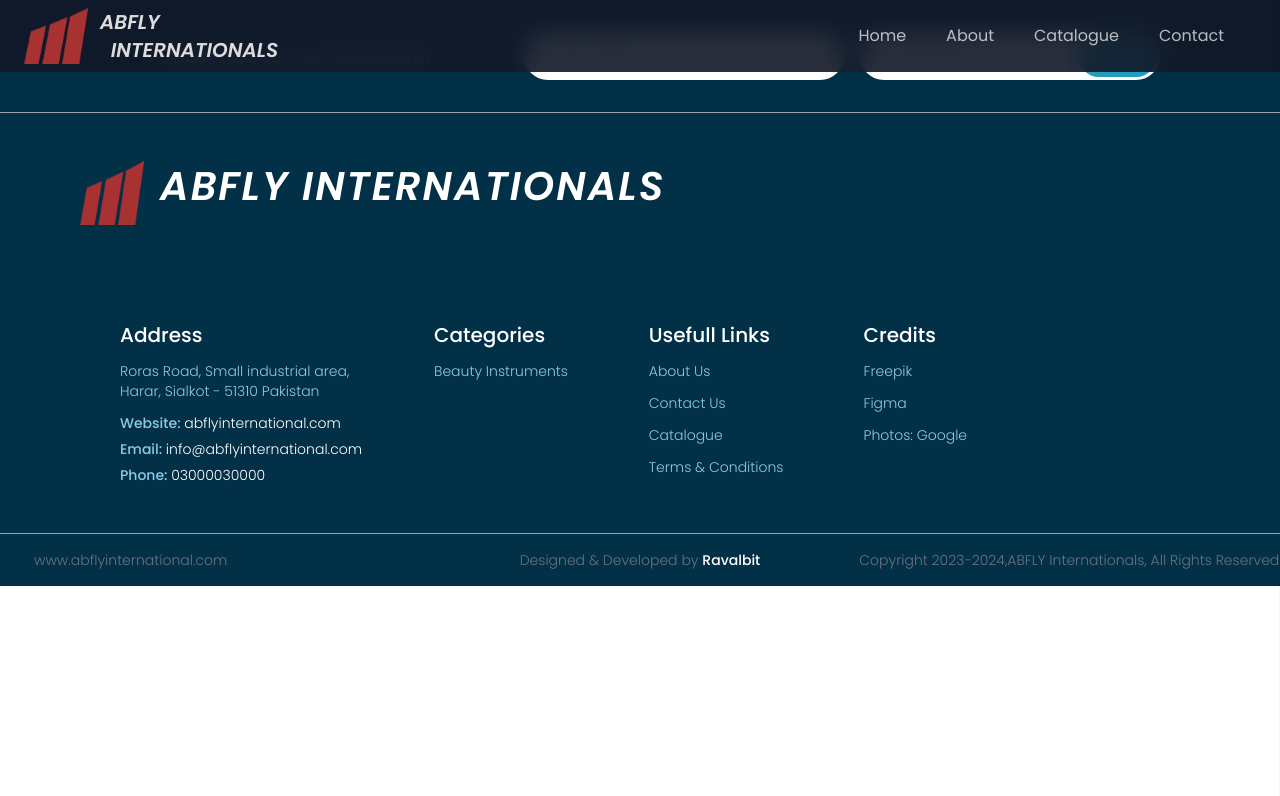
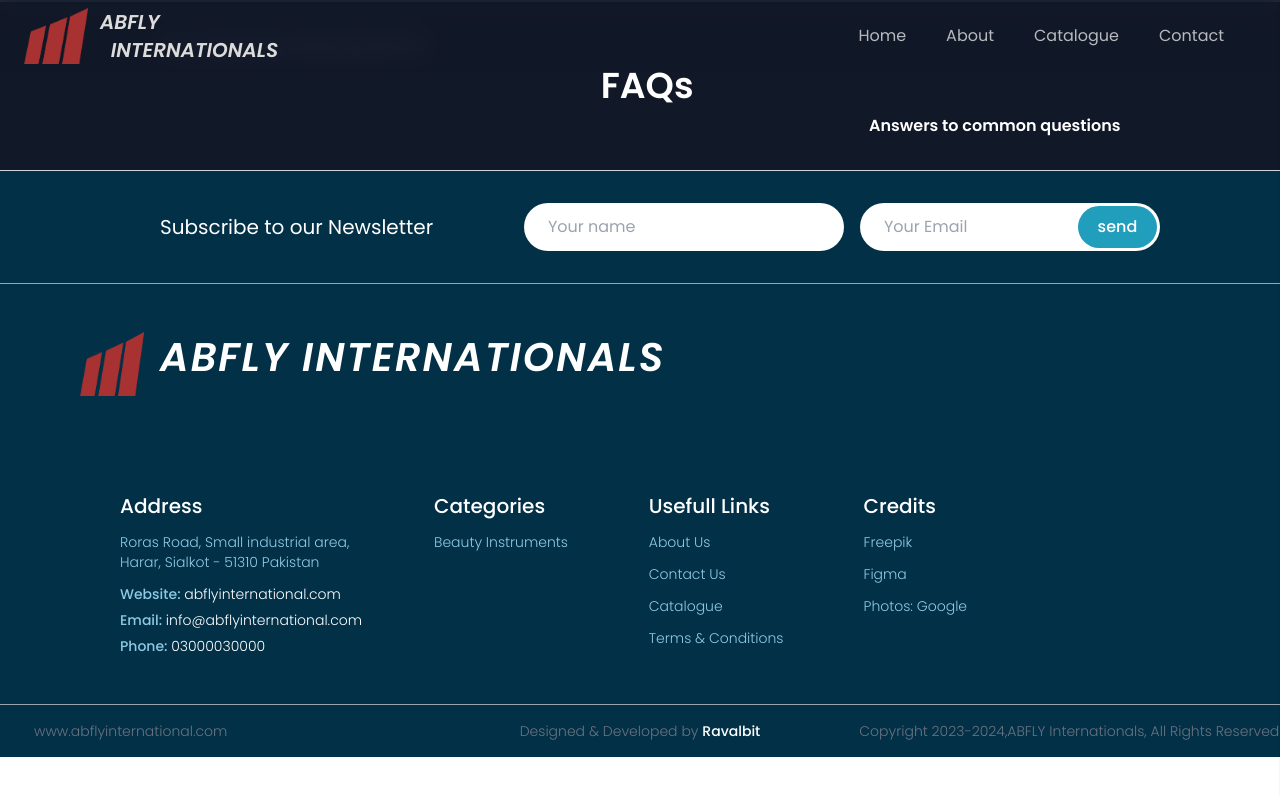
Before and after one commit to ahmadali3180/abfly-international, a React (Vite) app: page /1/1 in a window 1280 px wide. Shown: the top 796 px of the page. Built offline with nearby package versions, Linux system fonts and the light colour scheme.

Commit message:
FAQ setup

```diff
--- a/src/App.jsx
+++ b/src/App.jsx
@@ -1,13 +1,14 @@
 import React from "react";
 import { BrowserRouter, Route } from "react-router-dom";
-import { Footer, Navbar } from "./components";
+import { FAQ, Footer, Navbar } from "./components";
 import MainApp from "./MainApp";
 
 const App = () => {
   return (
-    <div className="w-full scroll-smooth bg-gradient-to-b from-gray-900 from-50% to-100%  to-darkblue-custom/90">
+    <div className="w-full scroll-smooth bg-gradient-to-b from-gray-900 from-50% to-100% to-darkblue-custom/90">
       <Navbar />
       <MainApp />
+      <FAQ />
       <Footer />
     </div>
   );
--- a/src/components/FAQ.jsx
+++ b/src/components/FAQ.jsx
@@ -1,7 +1,27 @@
 import React from "react";
 
 const FAQ = () => {
-  return <div>FAQ</div>;
+  return (
+    <section className="flex w-full flex-col ">
+      {/* Head Div */}
+      <div className="h-[1.5px] bg-gray-300" />
+      <div className="flex flex-col mx-auto py-16 w-full">
+        {/* Head Content */}
+        <div className="flex gap-16 text-white font-semibold items-center justify-evenly w-full xxs:text-sm md:text-base xxs:flex-col md:flex-row xxs:gap-0 sm:gap-4">
+          <div className="relative -top-10">
+            <p>Your Frequently asked questions</p>
+          </div>
+          <div className="">
+            <p className="text-5xl xxs:text-4xl">FAQs</p>
+          </div>
+          <div className="relative top-10">
+            <p>Answers to common questions</p>
+          </div>
+        </div>
+      </div>
+      <div className="h-[1.5px] bg-gray-300" />
+    </section>
+  );
 };
 
 export default FAQ;
--- a/src/components/WelcomeAbout.jsx
+++ b/src/components/WelcomeAbout.jsx
@@ -2,7 +2,8 @@
 
 const WelcomeAbout = () => {
   return (
-    <section className="xxs:px-2 sm:px-6 lg:px-12 xl:px-24 md:mt-40 mt-32">
+    <section className="flex xxs:px-4 sm-px-8 lg:px-16 justify-center items-center">
+      <div className="flex xxs:flex-col-reverse md:flex-row items-center text-left justify-center gap-20 xxs:mt-20 sm:mt-24 lg:mt-32">
         <div className="flex flex-col items-center jusify-center gap-10">
           <div className="flex w-48 h-48 p-2 bg-white rounded-full items-center justify-center">
             <img src="/logo-thumb.png" alt="" className="aspect-fit w-36" />
@@ -21,6 +22,7 @@
             </p>
           </div>
         </div>
+      </div>
     </section>
   );
 };
```
Also changed, not shown: public/certified.png. Lines whose indentation alone changed are shown as unchanged.
